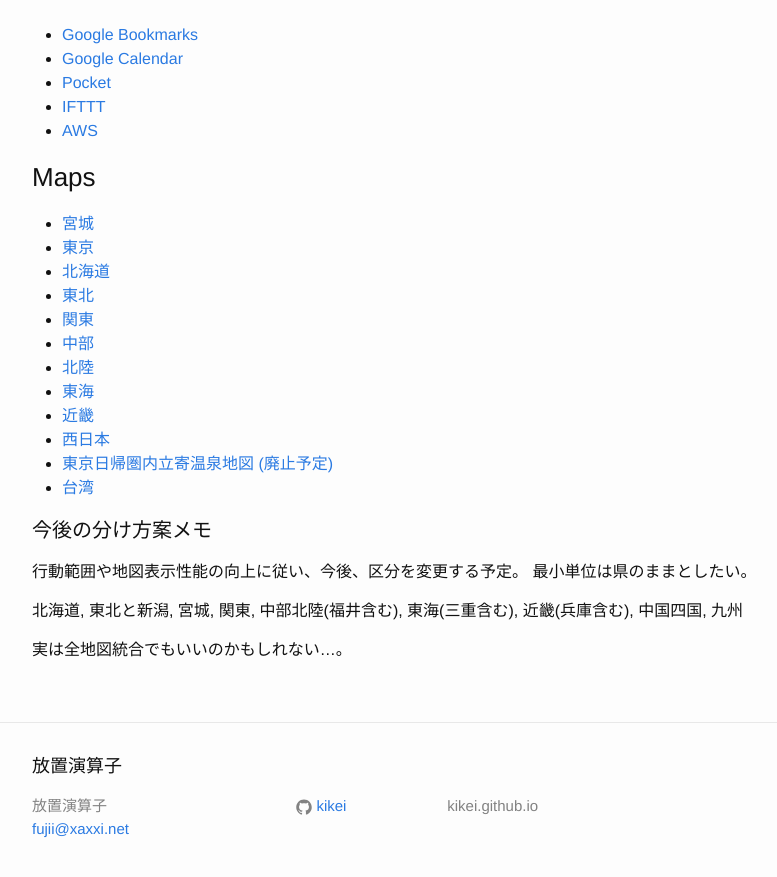
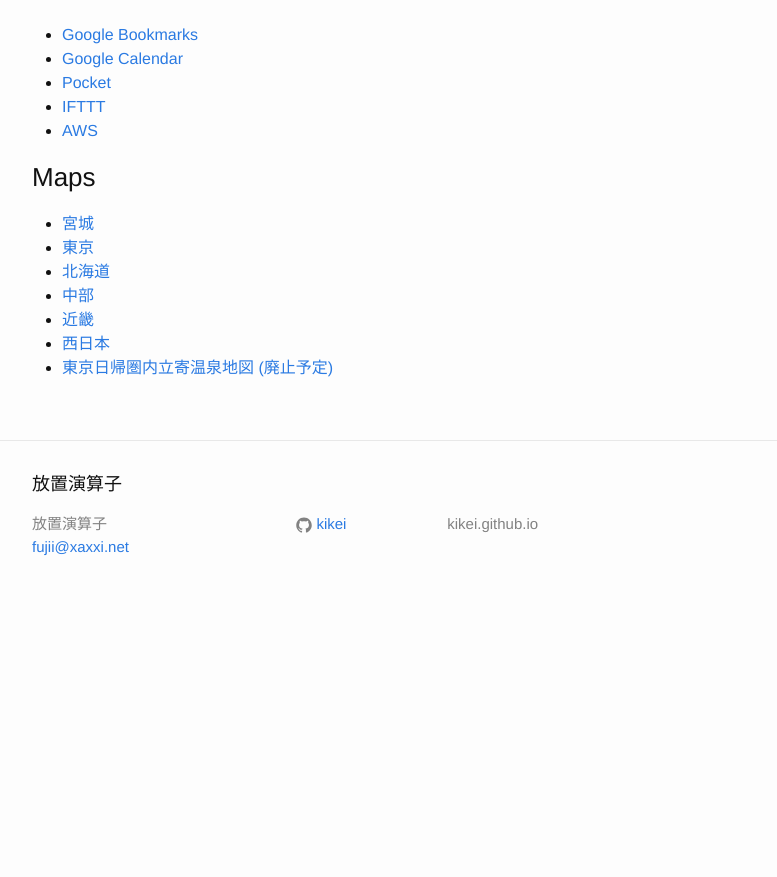
Before and after one commit to kikei/kikei.github.io, a Jekyll site: the page built from about.md, in a window 1280 px wide and 900 px high, scrolled down 1104 px. Shown: the top 877 px of the window, without its empty margins (238-1015 px from the left). Built offline with Jekyll 4.4.1, drawn with Linux system fonts in a browser that asks for light colours; after the commit the page ends 1722 px from its top, so only the background shows below that.

Commit message:
Intetegrated some maps

```diff
--- a/about.md
+++ b/about.md
@@ -51,20 +51,7 @@
  - [宮城](http://www.google.co.jp/maps/ms?ie=UTF8&hl=ja&brcurrent=3,0x34674e0fd77f192f:0xf54275d47c665244,1&msa=0&msid=215293146285702380886.0004735b973ef89fa8f5a&ll=38.252471,140.85743&spn=0.163652,0.21492&z=12)
  - [東京](https://www.google.co.jp/maps/ms?msid=215293146285702380886.00048089c2c772eef3577&msa=0&ll=35.673474,139.66507&spn=0.402171,0.579529)
  - [北海道](http://www.google.co.jp/maps/ms?ie=UTF8&hl=ja&oe=UTF8&brcurrent=3,0x34674e0fd77f192f:0xf54275d47c665244,0&start=0&num=200&msa=0&ll=43.572432,142.800293&spn=4.098857,6.108398&z=7&msid=114851008299768055479.00047d721dcb403ca3414)
- - [東北](http://maps.google.co.jp/maps/ms?hl=ja&ie=UTF8&brcurrent=3,0x34674e0fd77f192f:0xf54275d47c665244,0&msa=0&msid=215293146285702380886.0004a2ae95b27e641d60a&ll=38.153997,140.300903&spn=0.655488,0.85968&z=10)
- - [関東](https://www.google.com/maps/d/viewer?ll=36.164488214941045%2C139.93217501074218&spn=0.609553%2C1.07254&hl=ja&msa=0&z=9&ie=UTF8&brcurrent=3%2C0x34674e0fd77f192f%3A0xf54275d47c665244%2C1&iwloc=000489107194e86bc196d&mid=1rlMHaIWy_0lNrQe6h8gBgHlctVo)
  - [中部](https://www.google.co.jp/maps/ms?msid=215293146285702380886.0004df1f74c0cfee8abe2&msa=0&ll=35.848987,137.867432&spn=1.605099,2.650452)
- - [北陸](https://www.google.com/maps/d/viewer?ll=37.20596843384581%2C138.05969214453125&spn=1.214679%2C1.51062&hl=ja&msa=0&z=9&ie=UTF8&brcurrent=3%2C0x34674e0fd77f192f%3A0xf54275d47c665244%2C1&iwloc=000482cabfd986b908c1c&mid=1Va9IGZJjWTujBXULTq3pkkVD-CA)
- - [東海](https://www.google.co.jp/maps/ms?msid=215293146285702380886.0004f9083faefd8e4dfce&msa=0&ll=34.538238,137.39502&spn=2.882176,3.828735)
  - [近畿](https://www.google.com/maps/d/viewer?mid=1SnMxHZYOX1TwNHiVJH-tOMYbgvU&ll=34.58430414257117%2C135.52583097753904&z=9)
  - [西日本](https://www.google.com/maps/d/viewer?ll=33.37427058937793%2C132.44018600000004&spn=4.624485%2C6.108398&hl=ja&msa=0&z=8&ie=UTF8&brcurrent=3%2C0x34674e0fd77f192f%3A0xf54275d47c665244%2C1&mid=1R-x0E9peePNabatGrhXxZeM7pfg)
  - [東京日帰圏内立寄温泉地図 (廃止予定)](https://maps.google.co.jp/maps/ms?msid=215293146285702380886.0004df589d474a3a74c84&msa=0&ll=35.746512,139.831238&spn=1.607171,2.730103)
- - [台湾](https://www.google.com/maps/d/edit?mid=zK17nCVuX9pA.knaIJly_wpaI)
-
-#### 今後の分け方案メモ
-行動範囲や地図表示性能の向上に従い、今後、区分を変更する予定。
-最小単位は県のままとしたい。
-
-北海道, 東北と新潟, 宮城, 関東, 中部北陸(福井含む), 東海(三重含む), 近畿(兵庫含む), 中国四国, 九州
-
-実は全地図統合でもいいのかもしれない…。
```
